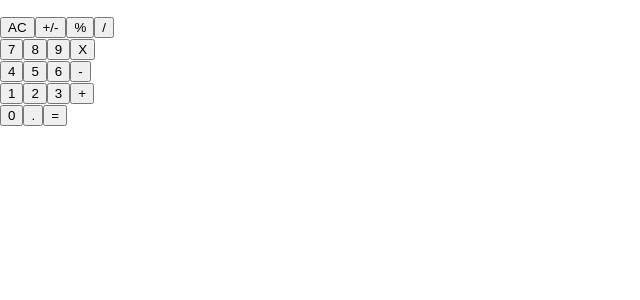
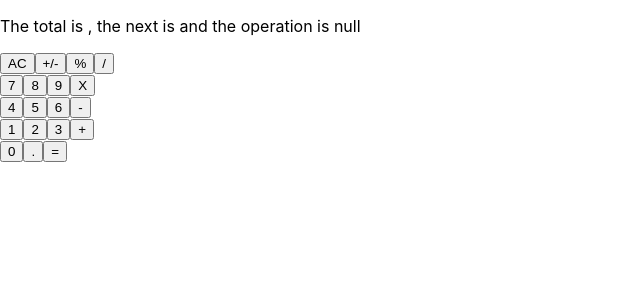
Before and after one commit to eypsrcnuygr/my-calculator, a React (Create React App) app: page / in a window 1280 px wide. Shown: the top 300 px of the page, without its empty margins (0-640 px from the left). Built offline with nearby package versions, Linux system fonts and the light colour scheme.

Commit message:
add AC and +/-, need to implement .

```diff
--- a/src/Components/App.js
+++ b/src/Components/App.js
@@ -51,15 +51,20 @@ class App extends React.Component {
       const variable = [];
       variable.push(e.target.value);
       this.setState(() => ({ next: next + variable.toString() }));
+    } else if (operation === 'AC' && !total) {
+      const variable = [];
+      variable.push(e.target.value);
+      this.setState(() => ({ total: total + variable.toString() }));
     }
     if (total && next && operations.includes(operation) && e.target.value === '='
     ) {
       this.handleClick();
     }
-    if ((total && next && operations.includes(operation) && e.target.value === 'AC')
-    || (total && next && operations.includes(operation) && e.target.value === '+/-')
-    || (total && next && operations.includes(operation) && e.target.value === '.')
+    if ((total && e.target.value === 'AC')
+    || (total && e.target.value === '+/-')
+    || (total && e.target.value === '.')
     ) {
+      console.log(`the target : ${e.currentTarget.value}`);
       this.setState({ operation: e.target.value }, () => this.handleClick());
     }
   }
@@ -86,21 +91,14 @@ class App extends React.Component {
 
   render() {
     const { total, next, operation } = this.state;
-    let ConditionalDisplay;
+
     console.log('----------------------');
     console.log(total);
     console.log(next);
     console.log(operation);
-    if (next && !operation) {
-      ConditionalDisplay = <Display result={next} />;
-    } else if (next && operation && !total) {
-      ConditionalDisplay = <Display result={operation} />;
-    } else {
-      ConditionalDisplay = <Display result={total} />;
-    }
     return (
       <div>
-        {ConditionalDisplay}
+        <Display result={`The total is ${total}, the next is ${next} and the operation is ${operation}`} />
         <ButtonPanel ClickHandler={this.handleChange} />
       </div>
     );
--- a/src/Logic/Calculate.js
+++ b/src/Logic/Calculate.js
@@ -8,8 +8,11 @@ const Calculate = (calculatorObj, buttonName) => {
     total = Operate(total, next, operation);
   }
   if (buttonName === '+/-') {
-    total = Operate(total, -1, 'X');
-    next = Operate(next, -1, 'X');
+    if (!next) {
+      total = Operate(total, -1, 'X');
+    } else if (total && next) {
+      next = Operate(next, -1, 'X');
+    }
 
     return { total, next, operation };
   }
@@ -17,13 +20,20 @@ const Calculate = (calculatorObj, buttonName) => {
     return { total, next, operation };
   }
   if (buttonName === 'AC') {
-    total = '';
-    next = '';
-    operation = null;
-    return { total, next, operation };
+    console.log(`THe next is ${next}`);
+    if (next === '') {
+      total = '';
+    } else {
+      next = '';
+    }
+    operation = 'AC';
   }
   if (buttonName === '.') {
-    next = next.concat(buttonName);
+    if (operation) {
+      next = next.concat(buttonName);
+    } else {
+      total = total.concat(buttonName);
+    }
   }
   return { total, next, operation };
 };
```
Also changed, not shown: 1 other file (tests, documents, lock files or other folders).
